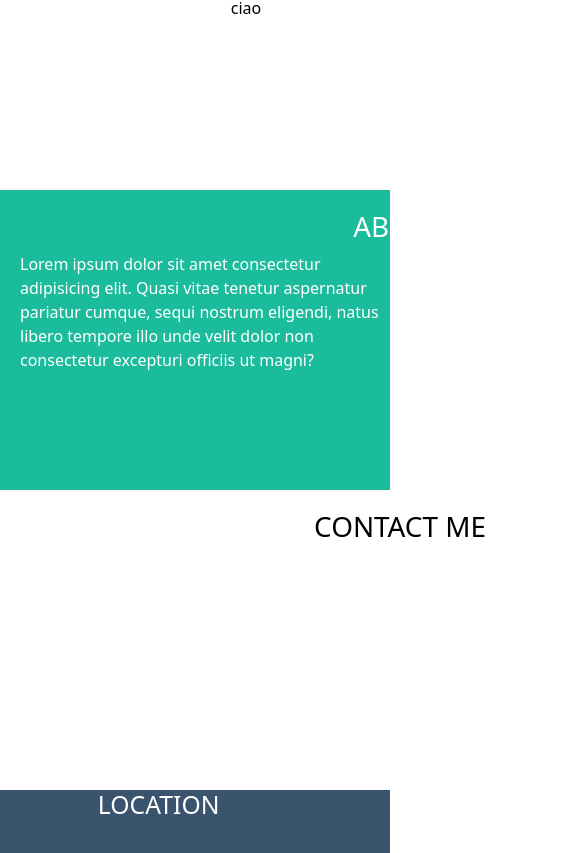
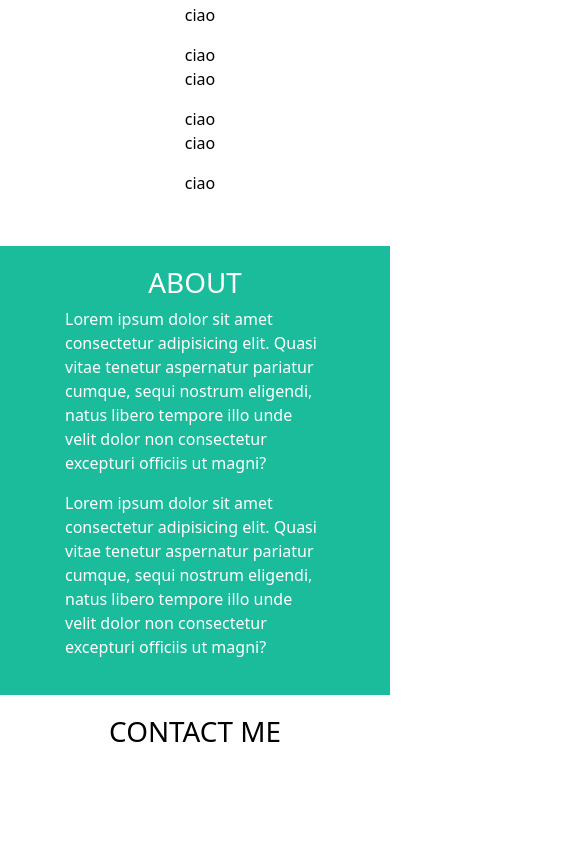
Before and after one commit to Faber000/html-css-bootstrap-freelancer, a plain HTML site: page index.html in a window 390 px wide. Shown: the part 471-1324 px from the top of the page, 585 px wide, since content can reach past the window. Drawn offline with nearby package versions, Linux system fonts and the light colour scheme.

Commit message:
aggiunta visualizazione mobile e tablet

```diff
--- a/css/style.css
+++ b/css/style.css
@@ -23,7 +23,7 @@ main .container-custom, footer .container-custom {
 }
 
 .container-custom {
-    width: 1000px;
+    width: 400px;
     margin: auto;
 }
 
@@ -32,7 +32,7 @@ section > .container-custom {
 }
 
 .container-custom-small {
-    width: 800px;
+    width: 300px;
     min-height: 300px;
     margin: auto;
     padding: 20px;
@@ -53,3 +53,29 @@ header > .row {
 section {
     min-height: 300px;
 }
+
+/* media querys */
+
+@media screen and (min-width: 768px) {
+
+    .container-custom {
+        width: 700px;
+    }
+
+    .container-custom-small {
+        width: 500px;
+    }
+
+}
+
+@media screen and (min-width: 992px) {
+
+    .container-custom {
+        width: 1000px;
+    }
+
+    .container-custom-small {
+        width: 800px;
+    }
+
+}
--- a/index.html
+++ b/index.html
@@ -14,7 +14,7 @@
         <header>
                 <div class="row blue">
                     <div class="container-custom">
-                        <div class="col">START BOOTSTRAP</div>
+                        <div class="col-12">START BOOTSTRAP</div>
                     </div>
                 </div>
         </header>
@@ -60,21 +60,21 @@
                     </div>
 
                     <div class="row g-3">
-                        <div class="col-6">ciao</div>
+                        <div class="col-12 col-md-6">ciao</div>
 
-                        <div class="col-6">ciao</div>
+                        <div class="col-12 col-md-6">ciao</div>
                     </div>
 
                     <div class="row g-3">
-                        <div class="col-6">ciao</div>
+                        <div class="col-12 col-md-6">ciao</div>
 
-                        <div class="col-6">ciao</div>
+                        <div class="col-12 col-md-6">ciao</div>
                     </div>
 
                     <div class="row g-3">
-                        <div class="col-6">ciao</div>
+                        <div class="col-12 col-md-6">ciao</div>
 
-                        <div class="col-6">ciao</div>
+                        <div class="col-12 col-md-6">ciao</div>
                     </div>
 
                 </div>
@@ -92,11 +92,11 @@
                     </div>
 
                     <div class="row">
-                        <div class="col-6">
+                        <div class="col-12 col-md-6">
                             <p>Lorem ipsum dolor sit amet consectetur adipisicing elit. Quasi vitae tenetur aspernatur pariatur cumque, sequi nostrum eligendi, natus libero tempore illo unde velit dolor non consectetur excepturi officiis ut magni?</p>
                         </div>
 
-                        <div class="col-6">
+                        <div class="col-12 col-md-6">
                             <p>Lorem ipsum dolor sit amet consectetur adipisicing elit. Quasi vitae tenetur aspernatur pariatur cumque, sequi nostrum eligendi, natus libero tempore illo unde velit dolor non consectetur excepturi officiis ut magni?</p>
                         </div>
                     </div>
@@ -128,15 +128,15 @@
                 <div class="container-custom center">
 
                     <div class="row">
-                        <div class="col-4">
+                        <div class="col-12 col-md-4">
                             <h2>LOCATION</h2>
                         </div>
 
-                        <div class="col-4">
+                        <div class="col-12 col-md-4">
                             <h2>AROUND THE WEB</h2>
                         </div>
 
-                        <div class="col-4">
+                        <div class="col-12 col-md-4">
                             <h2>ABOUT FREELANCER</h2>
                         </div>
                     </div>
```
